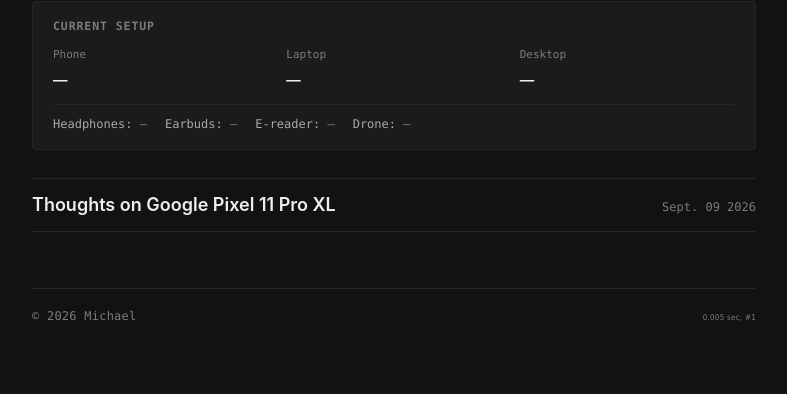
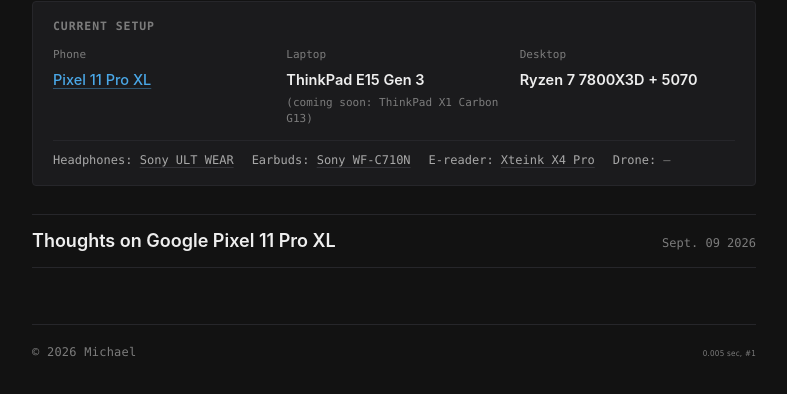
Before and after one commit to Kashak213/Personal-site, a plain HTML site: page tech-yap.html in a window 1280 px wide. Shown: the part 138-532 px from the top of the page, without its empty margins (246-1033 px from the left). Drawn offline with Linux system fonts and the light colour scheme.

Commit message:
Fill in Current setup gear and links on tech-yap.html

```diff
--- a/tech-yap.html
+++ b/tech-yap.html
@@ -75,6 +75,15 @@
       color: var(--c-text-1);
     }
 
+    .setup-item-sub {
+      display: block;
+      margin-top: 3px;
+      font-family: var(--font-family-mono), monospace;
+      font-size: 11px;
+      font-weight: 400;
+      color: var(--c-text-3);
+    }
+
     .setup-secondary {
       display: flex;
       flex-wrap: wrap;
@@ -83,6 +92,15 @@
       font-family: var(--font-family-mono), monospace;
       font-size: 12px;
       color: var(--c-text-3);
+    }
+
+    .setup-secondary a {
+      color: var(--c-text-2);
+      text-decoration-color: var(--c-border);
+    }
+
+    .setup-secondary a:hover {
+      color: var(--c-brand-1);
     }
 
     .setup-secondary span strong {
@@ -204,21 +222,22 @@
     <div class="setup-primary">
       <div>
         <span class="setup-item-label">Phone</span>
-        <span class="setup-item-val">—</span>
+        <span class="setup-item-val"><a href="https://store.google.com/us/config/pixel_11_pro?hl=en-US&amp;selections=eyJwcm9kdWN0RmFtaWx5IjoiY0dsNFpXeGZNVEZmY0hKdiIsInZhcmlhbnRzIjpbWyI3IiwiTlE9PSJdLFsiMiIsIk13PT0iXSxbIjEiLCJNVEU9Il0sWyI0IiwiTVE9PSJdXSwidHJhZGVJbiI6eyJzZWxlY3Rpb24iOjN9fQ%3D%3D" target="_blank" rel="noopener">Pixel 11 Pro XL</a></span>
       </div>
       <div>
         <span class="setup-item-label">Laptop</span>
-        <span class="setup-item-val">—</span>
+        <span class="setup-item-val">ThinkPad E15 Gen 3</span>
+        <span class="setup-item-sub">(coming soon: ThinkPad X1 Carbon G13)</span>
       </div>
       <div>
         <span class="setup-item-label">Desktop</span>
-        <span class="setup-item-val">—</span>
+        <span class="setup-item-val">Ryzen 7 7800X3D + 5070</span>
       </div>
     </div>
     <div class="setup-secondary">
-      <span><strong>Headphones:</strong> —</span>
-      <span><strong>Earbuds:</strong> —</span>
-      <span><strong>E-reader:</strong> —</span>
+      <span><strong>Headphones:</strong> <a href="https://electronics.sony.com/audio/headphones/all-headphones/p/whult900n-b" target="_blank" rel="noopener">Sony ULT WEAR</a></span>
+      <span><strong>Earbuds:</strong> <a href="https://electronics.sony.com/audio/headphones/all-headphones/p/wfc710n-b" target="_blank" rel="noopener">Sony WF-C710N</a></span>
+      <span><strong>E-reader:</strong> <a href="https://www.xteink.com/products/xteink-x4-pro-pocket-ereader" target="_blank" rel="noopener">Xteink X4 Pro</a></span>
       <span><strong>Drone:</strong> —</span>
     </div>
   </section>
```
